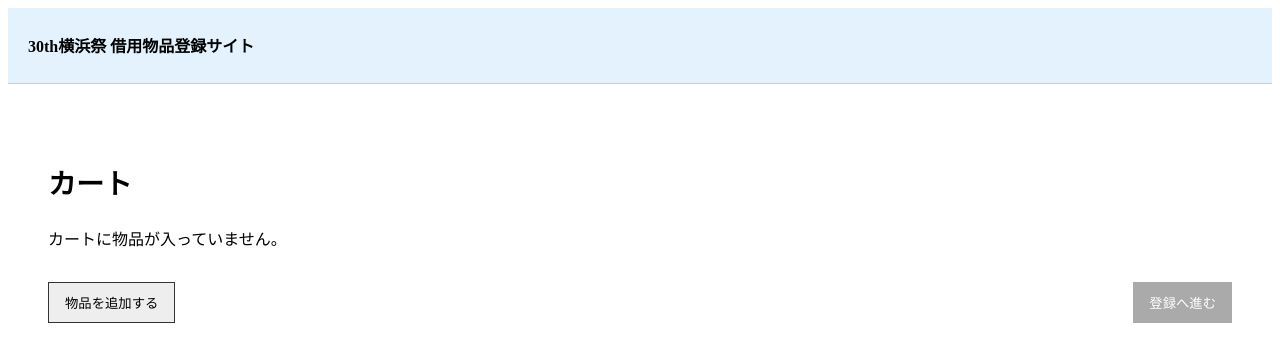
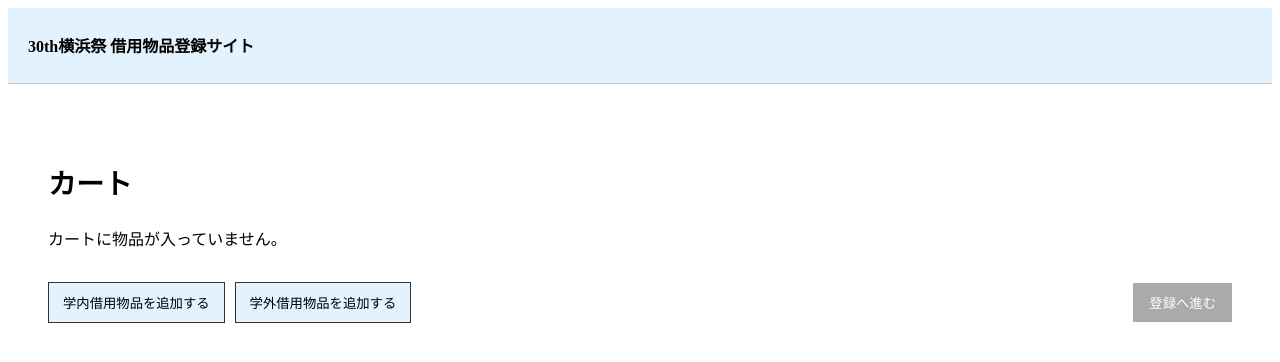
Before and after one commit to yokohamafest30kanri/yokohamasai-buppin, a Next.js app: page /cart in a window 1280 px wide. Shown: the top 362 px of the page. Built offline with nearby package versions, Linux system fonts and the light colour scheme.

Commit message:
edit cart/page.tsx

```diff
--- a/app/cart/page.tsx
+++ b/app/cart/page.tsx
@@ -41,7 +41,7 @@ export default function CartPage() {
               <div style={{ flex: 1 }}>
                 <p style={{ marginBottom: "6px" }}>{item.name}</p>
 
-                {/* ✅ − / 個数 / ＋（数量専用） */}
+                {/* 数量操作 */}
                 <div
                   style={{
                     display: "flex",
@@ -87,7 +87,7 @@ export default function CartPage() {
                 </p>
               </div>
 
-              {/* ✅ 削除ボタン（削除専用） */}
+              {/* 削除ボタン */}
               <button
                 onClick={() => removeFromCart(item.id)}
                 style={{
@@ -106,21 +106,45 @@ export default function CartPage() {
         )}
       </div>
 
-      {/* 下部ボタン */}
-      <div style={{ display: "flex", justifyContent: "space-between" }}>
-        <Link href="/items">
+      {/* ===== 下部ボタン ===== */}
+      <div
+        style={{
+          display: "flex",
+          justifyContent: "space-between",
+          alignItems: "center",
+          gap: "20px",
+        }}
+      >
+        {/* 左：物品追加 */}
+        <div style={{ display: "flex", gap: "10px" }}>
+          <Link href="/items/internal">
             <button
               style={{
-              padding: "10px 16px",
+                padding: "10px 14px",
                 border: "1px solid #333",
-              backgroundColor: "#eee",
+                backgroundColor: "#e3f2fd",
                 cursor: "pointer",
               }}
             >
-            物品を追加する
+              学内借用物品を追加する
             </button>
           </Link>
 
+          <Link href="/items/external">
+            <button
+              style={{
+                padding: "10px 14px",
+                border: "1px solid #333",
+                backgroundColor: "#e3f2fd",
+                cursor: "pointer",
+              }}
+            >
+              学外借用物品を追加する
+            </button>
+          </Link>
+        </div>
+
+        {/* 右：登録へ進む */}
         {cart.length === 0 ? (
           <button
             disabled
```
Lines whose indentation alone changed are shown as unchanged.
